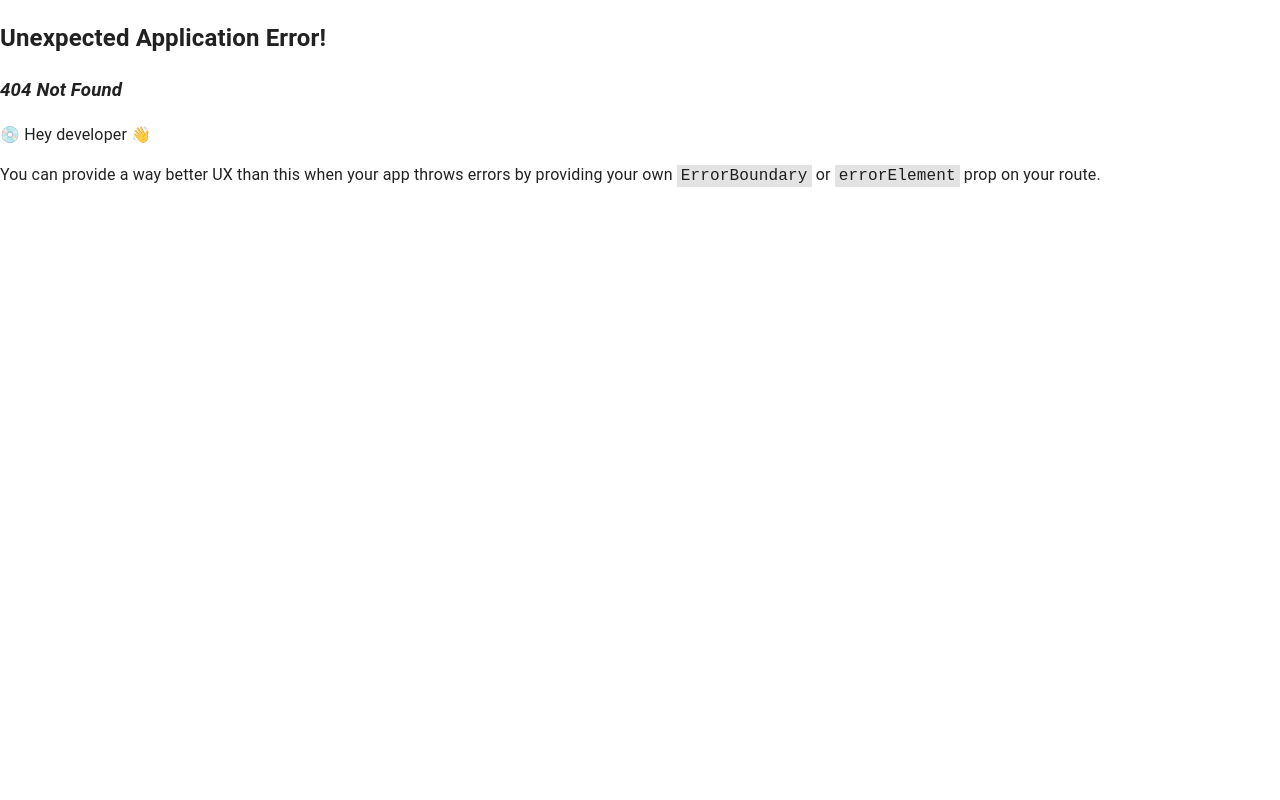
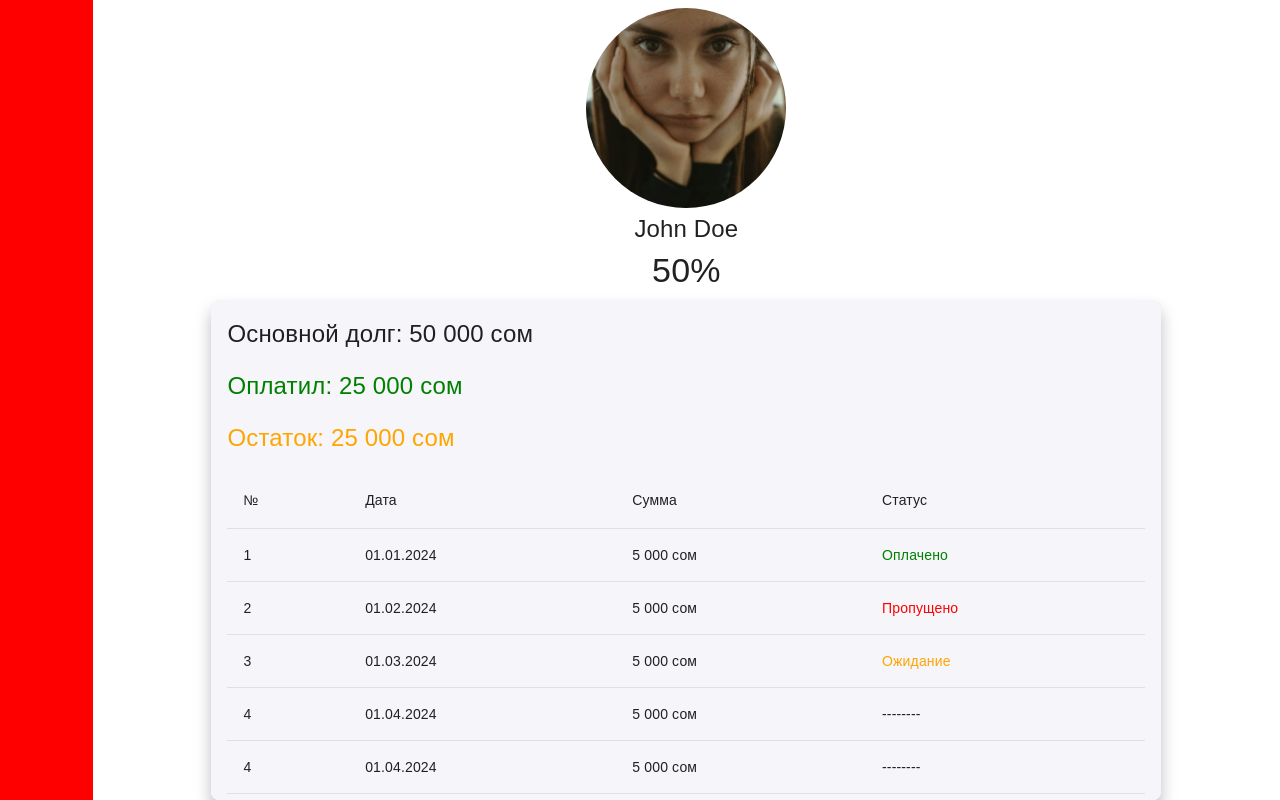
Before and after one commit to ashar-project/mir, a React (Vite) app: page /received/received-profile/1 in a window 1280 px wide. Before the commit this address had no page. Built offline with nearby package versions, Linux system fonts and the light colour scheme.

Commit message:
add new page dynamik

```diff
--- /dev/null
+++ b/src/assets/image/index.js
@@ -0,0 +1 @@
+export { default as Girl } from './Girl.png';
--- /dev/null
+++ b/src/modules/User/ProfileUser/TableUser.jsx
@@ -0,0 +1,102 @@
+import {
+  Table,
+  TableBody,
+  TableCell,
+  TableContainer,
+  TableHead,
+  TableRow,
+  Paper,
+  Typography,
+  Box,
+  styled,
+} from '@mui/material';
+
+export const PaymentTable = () => {
+  const data = [
+    { id: 1, date: '01.01.2024', amount: '5 000 сом', status: 'Оплачено' },
+    { id: 2, date: '01.02.2024', amount: '5 000 сом', status: 'Пропущено' },
+    { id: 3, date: '01.03.2024', amount: '5 000 сом', status: 'Ожидание' },
+    { id: 4, date: '01.04.2024', amount: '5 000 сом', status: '--------' },
+    { id: 4, date: '01.04.2024', amount: '5 000 сом', status: '--------' },
+    { id: 4, date: '01.04.2024', amount: '5 000 сом', status: '--------' },
+    { id: 4, date: '01.04.2024', amount: '5 000 сом', status: '--------' },
+    { id: 4, date: '01.04.2024', amount: '5 000 сом', status: '--------' },
+    { id: 4, date: '01.04.2024', amount: '5 000 сом', status: '--------' },
+    { id: 4, date: '01.04.2024', amount: '5 000 сом', status: '--------' },
+    { id: 4, date: '01.04.2024', amount: '5 000 сом', status: '--------' },
+  ];
+
+  const StatusText = styled('span')(({ status }) => ({
+    color:
+      status === 'Оплачено'
+        ? 'green'
+        : status === 'Пропущено'
+          ? 'red'
+          : status === 'Ожидание'
+            ? 'orange'
+            : 'inherit',
+  }));
+
+  return (
+    <Box>
+      <TableWrapper>
+        <DebtInfo variant="body1">Основной долг: 50 000 сом</DebtInfo>
+        <DebtInfo variant="body1" style={{ color: 'green' }}>
+          Оплатил: 25 000 сом
+        </DebtInfo>
+        <DebtInfo variant="body1" style={{ color: 'orange' }}>
+          Остаток: 25 000 сом
+        </DebtInfo>
+
+        <TableContainer>
+          <Table>
+            <TableHead>
+              <TableRowStyled>
+                <TableCellStyled>№</TableCellStyled>
+                <TableCellStyled>Дата</TableCellStyled>
+                <TableCellStyled>Сумма</TableCellStyled>
+                <TableCellStyled>Статус</TableCellStyled>
+              </TableRowStyled>
+            </TableHead>
+            <TableBody>
+              {data.map(row => (
+                <TableRowStyled key={row.id}>
+                  <TableCellStyled>{row.id}</TableCellStyled>
+                  <TableCellStyled>{row.date}</TableCellStyled>
+                  <TableCellStyled>{row.amount}</TableCellStyled>
+                  <TableCellStyled>
+                    <StatusText status={row.status}>{row.status}</StatusText>
+                  </TableCellStyled>
+                </TableRowStyled>
+              ))}
+            </TableBody>
+          </Table>
+        </TableContainer>
+      </TableWrapper>
+    </Box>
+  );
+};
+
+const DebtInfo = styled(Typography)(() => ({
+  marginBottom: '16px',
+  fontFamily: 'Montserrat, sans-serif',
+  fontSize: '24px',
+  fontWeight: 500,
+}));
+
+const TableWrapper = styled(Paper)`
+  padding: 16px;
+  border-radius: 8px;
+  background-color: #f6f5fa;
+  font-family: sans-serif;
+`;
+
+const TableCellStyled = styled(TableCell)(() => ({
+  fontFamily: 'Montserrat, sans-serif',
+}));
+
+const TableRowStyled = styled(TableRow)(() => ({
+  '&:hover': {
+    backgroundColor: '#f6f1f1',
+  },
+}));
--- /dev/null
+++ b/src/modules/User/index.js
@@ -0,0 +1 @@
+export { PaymentTable } from './ProfileUser/TableUser';
--- a/src/pages/UserPage/UserProfile/UserProfile.jsx
+++ b/src/pages/UserPage/UserProfile/UserProfile.jsx
@@ -1,8 +1,94 @@
+import { Girl } from '@/assets/image';
+import { PaymentTable } from '@/modules/User';
+import { Box, styled, Table, Typography } from '@mui/material';
+import React from 'react';
 
-const UserProfile = () => {
+export const UserProfile = () => {
   return (
-    <div>UserProfile</div>
-  )
-}
+    <div style={{ display: 'flex' }}>
+      <Sidebar />
+      <Container>
+        <BlockOne>
+          <ImgBlock>
+            <Img src={Girl} />
+            <TypographyStyled
+              variant="h5"
+              fontFamily={'Montserrat,sans-serif'}
+              fontWeight={400}
+            >
+              John Doe
+            </TypographyStyled>
+            <TypographyStyled variant="h4" fontFamily={'Montserrat,sans-serif'}>
+              50%
+            </TypographyStyled>
+          </ImgBlock>
+        </BlockOne>
+        <BlockTwo>
+          <TableInfo>
+            <PaymentTable />
+          </TableInfo>
+        </BlockTwo>
+      </Container>
+    </div>
+  );
+};
 
-export default UserProfile
+const Container = styled(Box)(() => ({
+  width: '100%',
+  display: 'flex',
+  alignItems: 'center',
+  flexDirection: 'column',
+  height: '100vh',
+}));
+
+const Sidebar = styled(Box)(() => ({
+  width: '100px',
+  height: '100vh',
+  backgroundColor: 'red',
+}));
+
+const BlockOne = styled(Box)(() => ({
+  width: '100%',
+  height: '300px',
+}));
+
+const ImgBlock = styled(Box)(() => ({
+  width: '300px',
+  height: '300px',
+  margin: '0 auto',
+  display: 'flex',
+  justifyContent: 'center',
+  alignItems: 'center',
+  flexDirection: 'column',
+}));
+
+const Img = styled('img')(() => ({
+  width: '200px',
+  height: '200px',
+  borderRadius: '50%',
+}));
+
+const TypographyStyled = styled(Typography)(() => ({
+  textAlign: 'center',
+  marginTop: '5px',
+}));
+
+// !
+const BlockTwo = styled(Box)(() => ({
+  width: '100%',
+  height: '600px',
+  display: 'flex',
+  justifyContent: 'start',
+  alignItems: 'center',
+  flexDirection: 'column',
+}));
+
+const TableInfo = styled(Box)(() => ({
+  overflowY: 'auto',
+  maxHeight: '500px',
+  width: '80%',
+  margin: '0 auto',
+  backgroundColor: '#F6F5FA',
+  borderRadius: '8px',
+  boxShadow: '0px 10px 16px 0px rgba(194,188,194,1)',
+}));
--- a/src/pages/UserPage/index.js
+++ b/src/pages/UserPage/index.js
@@ -0,0 +1 @@
+export { UserProfile } from './UserProfile/UserProfile';
```
Also changed, not shown: src/routes/lib/UserRoutes.jsx (+4 -7 lines), src/assets/image/Girl.png (added).
